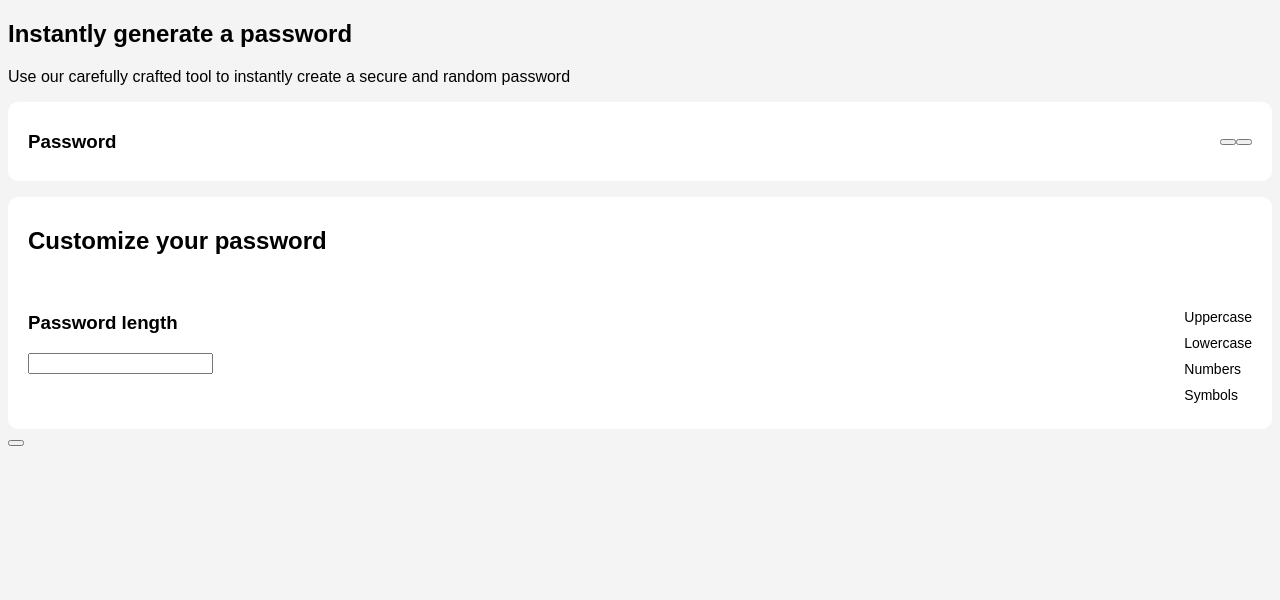
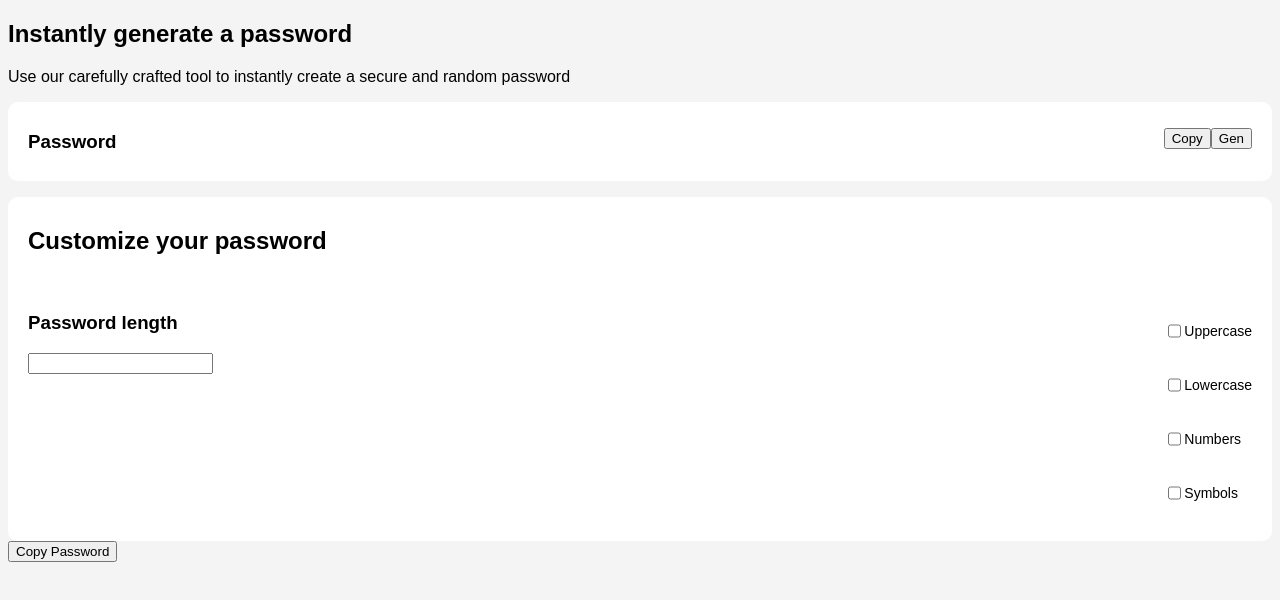
Before and after one commit to jkabuika/password-generator, a plain HTML site: page index.html in a window 1280 px wide. Drawn offline with Linux system fonts and the light colour scheme.

Commit message:
Added checkboxes to character types

```diff
--- a/index.html
+++ b/index.html
@@ -13,10 +13,10 @@
       <h3 class="password">Password</h3>
       <ul class="password-container-btn">
         <li class="copy-btn">
-          <button></button>
+          <button>Copy</button>
         </li>
         <li class="generate-btn">
-          <button></button>
+          <button>Gen</button>
         </li>
       </ul>
     </div>
@@ -30,15 +30,27 @@
         </div>
         <div class="character-type-container">
           <ul class="character-types">
-            <li>Uppercase</li>
-            <li>Lowercase</li>
-            <li>Numbers</li>
-            <li>Symbols</li>
+            <li class="character-type">
+              <input type="checkbox">
+              <p>Uppercase</p>
+            </li>
+            <li class="character-type">
+              <input type="checkbox">
+              <p>Lowercase</p>
+            </li>
+            <li class="character-type">
+              <input type="checkbox">
+              <p>Numbers</p>
+            </li>
+            <li class="character-type">
+              <input type="checkbox">
+              <p>Symbols</p>
+            </li>
           </ul>
         </div>
       </div>
     </div>
-    <button class="large-copy-btn"></button>
+    <button class="large-copy-btn">Copy Password</button>
   </div>
 
   <script>
--- a/styles.css
+++ b/styles.css
@@ -33,3 +33,7 @@ html {
   margin-bottom: 10px;
   font-size: 14px;
 }
+
+.character-type {
+  display: flex;
+}
```
